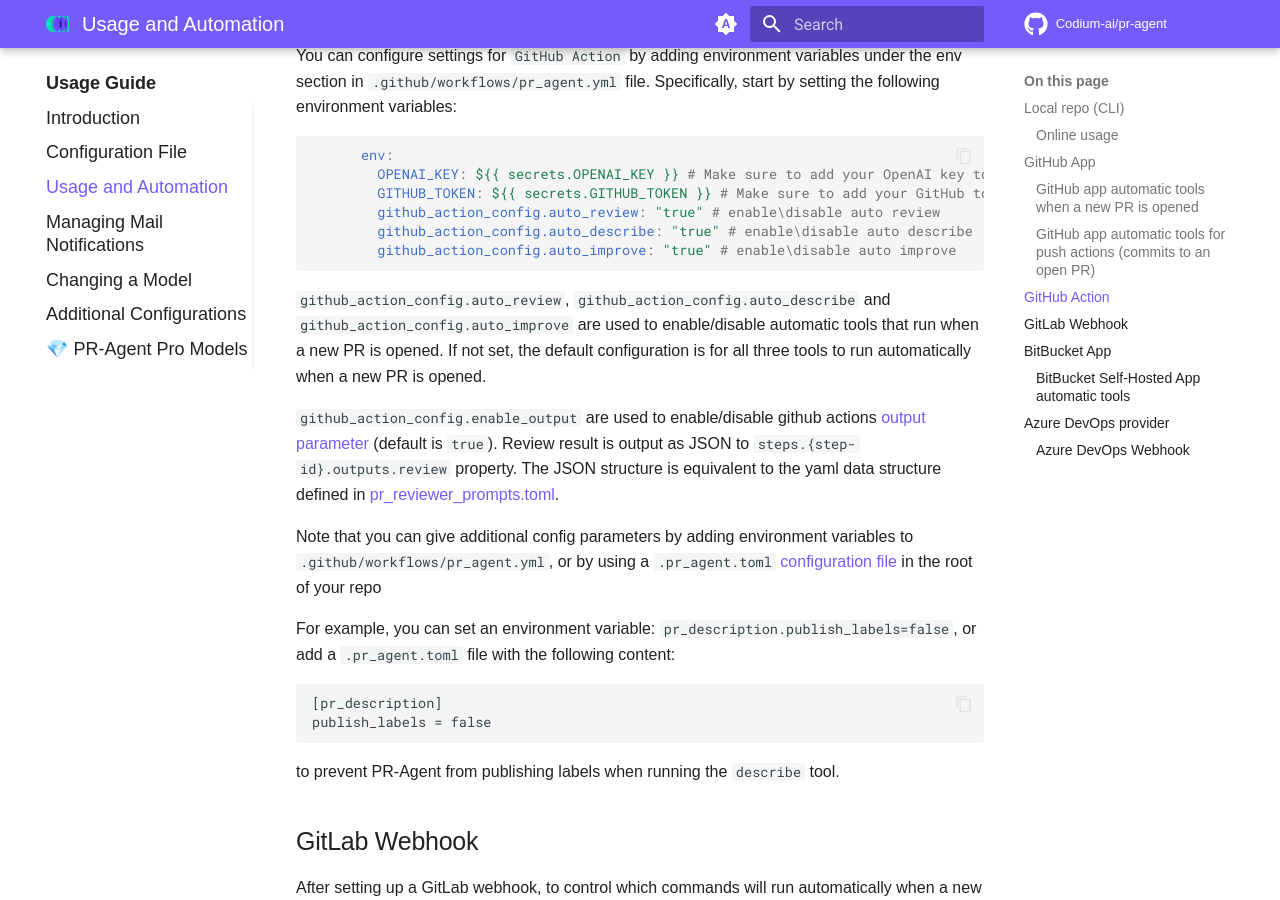
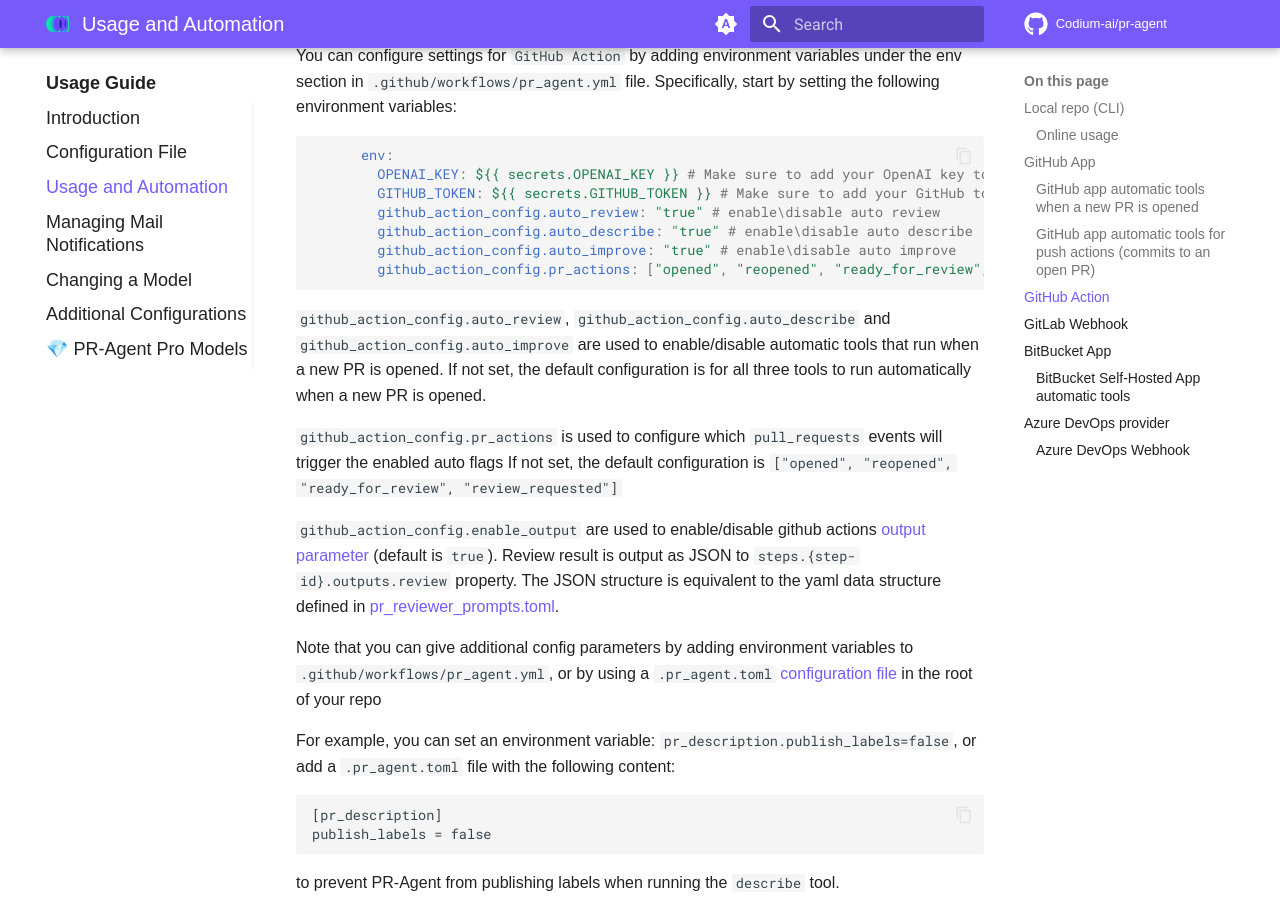
Before and after one commit to Codium-ai/pr-agent, an MkDocs documentation site: the page built from docs/docs/usage-guide/automations_and_usage.md, in a window 1280 px wide and 900 px high, scrolled down 3159 px. Built offline with MkDocs 1.6.1 and Material for MkDocs 9.7.7, drawn with Linux system fonts in a browser that asks for light colours; comment, search, counter and statistics services are not loaded.

Commit message:
Update automations_and_usage.md

````diff
--- a/docs/docs/usage-guide/automations_and_usage.md
+++ b/docs/docs/usage-guide/automations_and_usage.md
@@ -121,9 +121,13 @@
         github_action_config.auto_review: "true" # enable\disable auto review
         github_action_config.auto_describe: "true" # enable\disable auto describe
         github_action_config.auto_improve: "true" # enable\disable auto improve
+        github_action_config.pr_actions: ["opened", "reopened", "ready_for_review", "review_requested"]
 ```
 `github_action_config.auto_review`, `github_action_config.auto_describe` and `github_action_config.auto_improve` are used to enable/disable automatic tools that run when a new PR is opened.
 If not set, the default configuration is for all three tools to run automatically when a new PR is opened.
+
+`github_action_config.pr_actions` is used to configure which `pull_requests` events will trigger the enabled auto flags
+If not set, the default configuration is `["opened", "reopened", "ready_for_review", "review_requested"]`
 
 `github_action_config.enable_output` are used to enable/disable github actions [output parameter](https://docs.github.com/en/actions/creating-actions/metadata-syntax-for-github-actions#outputs-for-docker-container-and-javascript-actions) (default is `true`).
 Review result is output as JSON to `steps.{step-id}.outputs.review` property.
````
